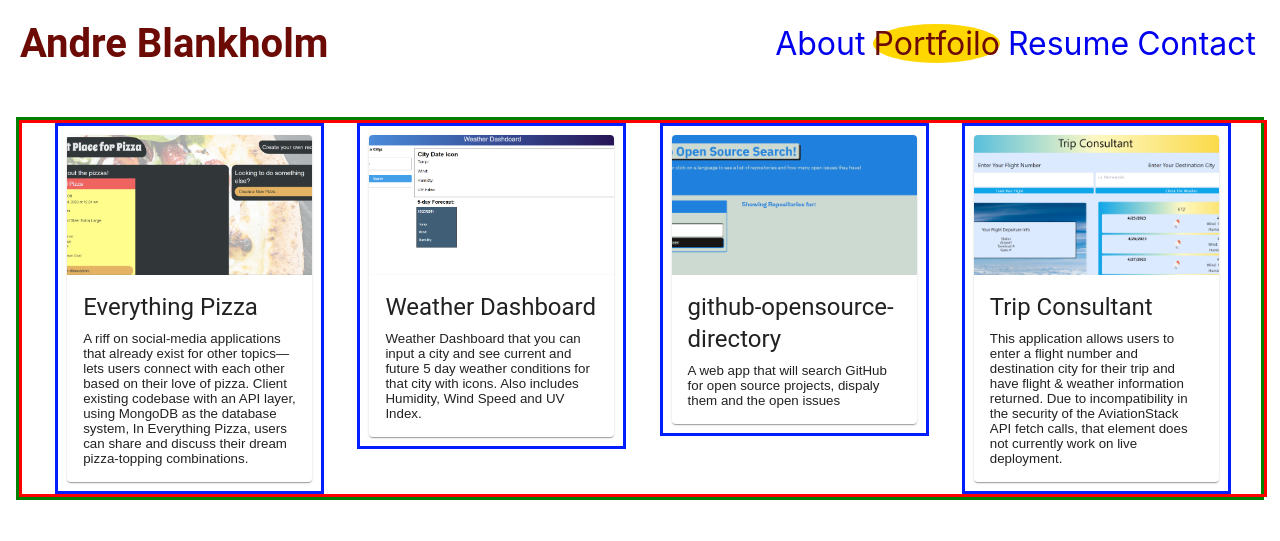
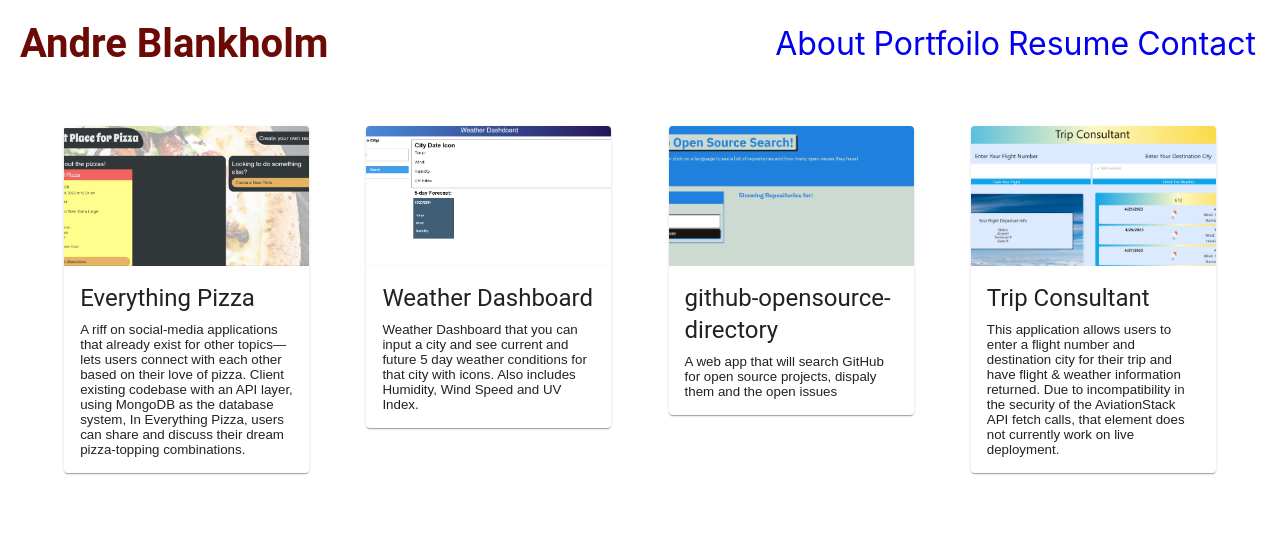
Before and after one commit to AndreBlankholm/Portfolio, a React (Create React App) app: page /portfolio in a window 1280 px wide. Shown: the top 541 px of the page. Built offline with nearby package versions, Linux system fonts and the light colour scheme.

Commit message:
fotter styling

```diff
--- a/src/App.css
+++ b/src/App.css
@@ -17,6 +17,7 @@
     flex-grow: 1;
     position: relative;
     box-sizing: inherit;
+
 }
 
 ul {
@@ -27,6 +28,8 @@ a {
     text-decoration: none;
 }
 
+
+
 ul li {
     color: rgb(108, 11, 6);
 }
@@ -35,12 +38,14 @@ ul li a:hover {
     color: rgb(205, 116, 116);
 }
 
+
+
 a:hover {
-    color: rgb(208, 255, 0);
+    color: gold;
 }
 
-a.active {
-    background-color:gold;
+a.active button {
+    background-color:gold !important;
     color:rgb(108, 11, 6);
     border-radius: 50%;
 }
--- a/src/components/About/About.css
+++ b/src/components/About/About.css
@@ -1,7 +1,7 @@
 
 
 .container-header {
-height: 75vh;
+height: 70vh;
 
 }
 
--- a/src/components/Contact/Contact.css
+++ b/src/components/Contact/Contact.css
@@ -8,7 +8,7 @@
 .contact-container {
   margin-top: 2%;
 
-  height: 75vh;
+  height: 60vh;
 }
 
 .form-map-container {
--- a/src/components/Footer/Footer.css
+++ b/src/components/Footer/Footer.css
@@ -25,8 +25,8 @@
 .footer-container {
     display: flex;
     flex-direction: column;
-    justify-content: flex-end;
-    align-items: flex-end;
+    justify-content: space-evenly;
+
     position: relative;
 }
 
--- a/src/components/Footer/Footer.js
+++ b/src/components/Footer/Footer.js
@@ -6,7 +6,7 @@ import LinkedInIcon from "@mui/icons-material/LinkedIn";
 function Footer() {
   return (
     <>
-      <div>
+      <div className="">
         <div className="social-icons">
           <GitHubIcon /> <LinkedInIcon />
         </div>
--- a/src/components/Portfolio/Portfolio.css
+++ b/src/components/Portfolio/Portfolio.css
@@ -18,11 +18,11 @@
     flex-direction: column;
     height: 100%;
     width: 100%;
-    border: solid red;
+
 
 }
 
 .container-vh {
     height: 100%;
-    border: solid green;
+
 }
--- a/src/components/Project/Projects.css
+++ b/src/components/Project/Projects.css
@@ -10,8 +10,8 @@
 .add1 {
     display: flex;
     height: 100%;
-    border: solid rgb(0, 30, 255);
     height: 100%;
+    border-radius: 5%;
 }
 
 .project-container {
```
